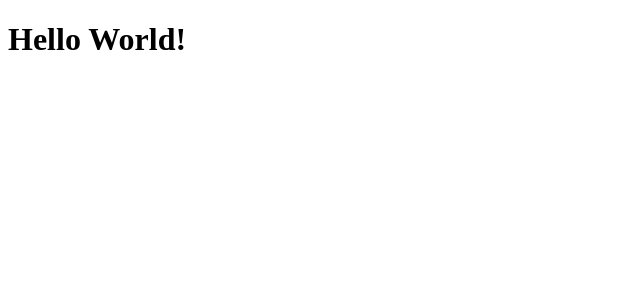
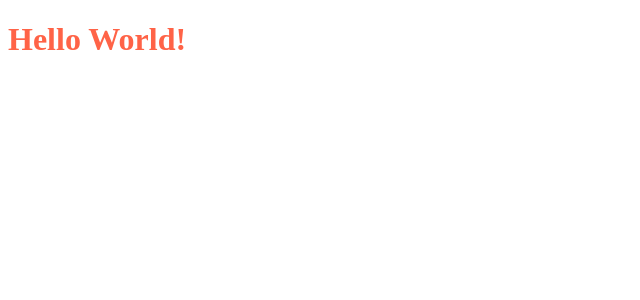
Before and after one commit to rafaelrpbelo/brichor, a Next.js app: page / in a window 1280 px wide. Shown: the top 300 px of the page, without its empty margins (0-640 px from the left). Built offline with nearby package versions, Linux system fonts and the light colour scheme.

Commit message:
Add sass

```diff
--- a/package.json
+++ b/package.json
@@ -11,7 +11,8 @@
   "dependencies": {
     "next": "11.1.2",
     "react": "17.0.2",
-    "react-dom": "17.0.2"
+    "react-dom": "17.0.2",
+    "sass": "^1.43.2"
   },
   "devDependencies": {
     "@types/node": "^16.11.0",
--- a/src/pages/index.tsx
+++ b/src/pages/index.tsx
@@ -1,5 +1,9 @@
+import styles from "../styles/home.module.scss"
+
 export default function Home() {
   return (
-    <h1>Hello World!</h1>
+    <h1 className={styles.title}>
+      Hello<span> World!</span>
+    </h1>
   )
 }
--- /dev/null
+++ b/src/styles/home.module.scss
@@ -0,0 +1,3 @@
+.title {
+  color: tomato;
+}
```
Also changed, not shown: 1 other file (tests, documents, lock files or other folders).
